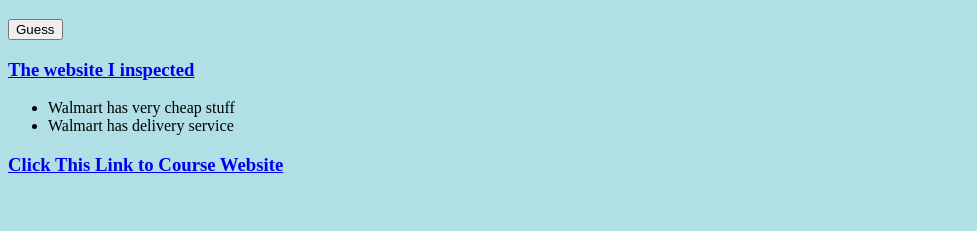
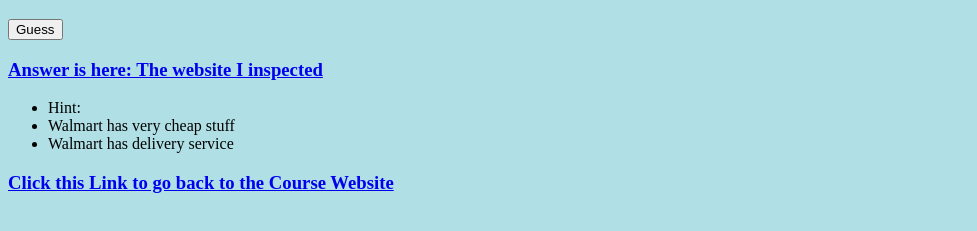
Before and after one commit to PeterChen12/PeterChen12.github.io, a plain HTML site: page index.html in a window 1280 px wide. Shown: the part 61-292 px from the top of the page, without its empty margins (0-977 px from the left). Drawn offline with Linux system fonts and the light colour scheme.

Commit message:
Update index.html

```diff
--- a/index.html
+++ b/index.html
@@ -15,9 +15,12 @@
         }
         </script>
 
-<h3><a href = "https://www.walmart.com/">The website I inspected</a></h3>
+<h3><a href = "https://www.walmart.com/">Answer is here: The website I inspected</a></h3>
 
 <ul>
+<li>
+Hint:
+</li>
 <li>
 Walmart has very cheap stuff
 </li>
@@ -26,7 +29,7 @@ Walmart has delivery service
 </li>
 </ul>
 
-<h3><a href = "https://zoeleblanc.com/is310-computing-humanities-2024/"> Click This Link to Course Website </h3>
+<h3><a href = "https://zoeleblanc.com/is310-computing-humanities-2024/"> Click this Link to go back to the Course Website </h3>
 
 </body>
 </html>
```
